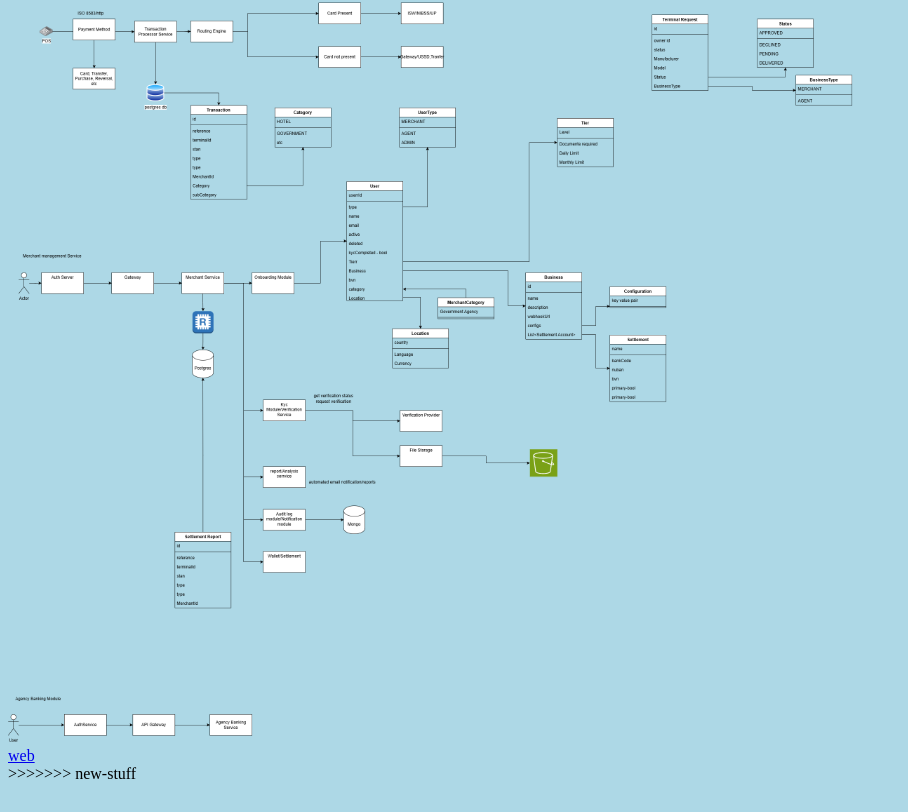
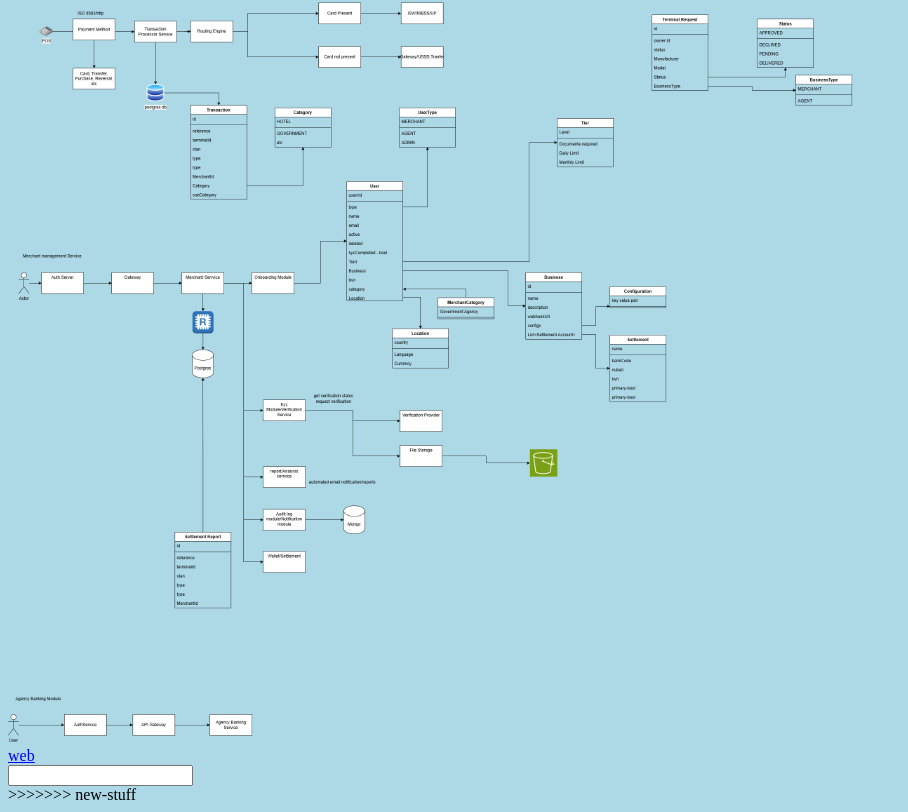
Before and after one commit to gung-ho-rabbit/learngit, a plain HTML site: page index.html in a window 1280 px wide. Shown: the part 422-1234 px from the top of the page, without its empty margins (0-908 px from the left). Before the commit the page ends 1213 px from the top, so only its background shows below. Drawn offline with Linux system fonts and the light colour scheme.

Commit message:
added form to index

```diff
--- a/index.html
+++ b/index.html
@@ -15,6 +15,9 @@
     <div><img src="TMS_Merchant app.png" alt="Hello World from Space"
         style="width:100%;max-width:960px"></div>
     <div><a href="google.com">web</a></div>
+    <div><form>
+        <input type="password" id="pin">
+    </form></div>
 
 >>>>>>> new-stuff
 
```
